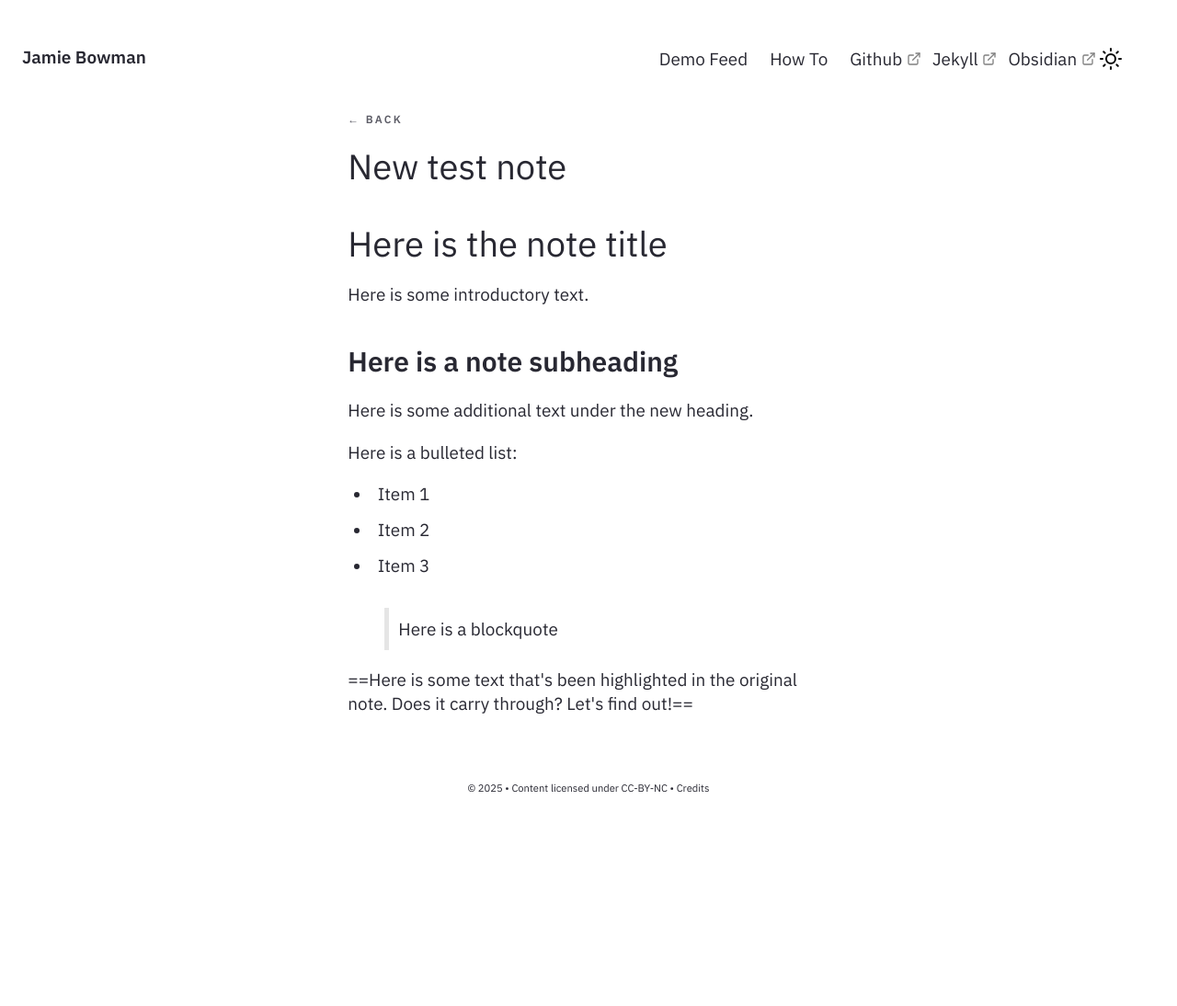
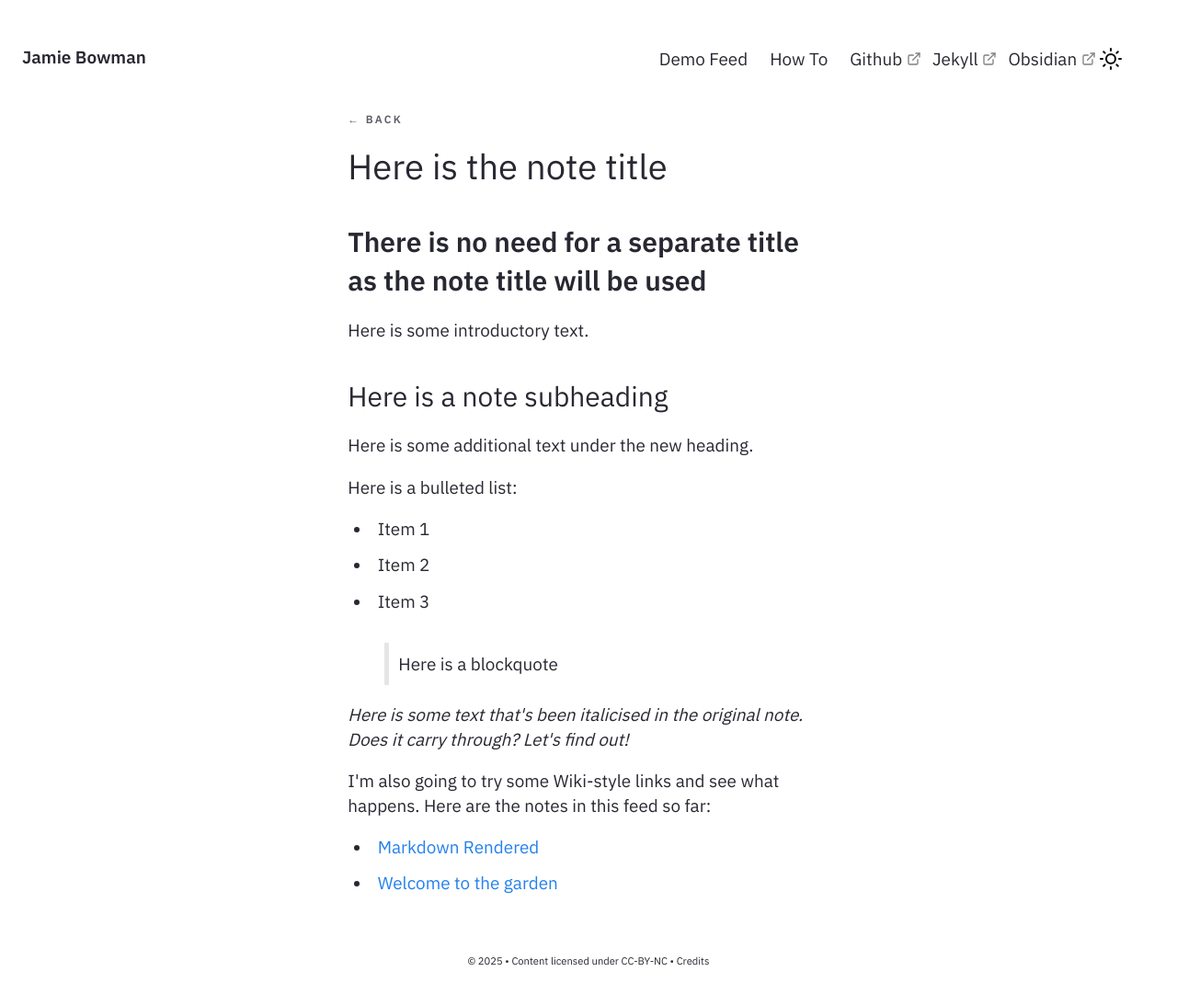
Before and after one commit to jamie-reece/jamie-reece.github.io, a Jekyll site: the page built from _notes/Public/New test note.md, in a window 1280 px wide. Shown: the whole page at 92% size. Built offline with Jekyll 4.4.1, drawn with Linux system fonts in a browser that asks for light colours; before the commit the page ends 906 px from its top, so only the background shows below that.

Commit message:
Add new note to feed and try some formatting changes to note's content for previewing

```diff
--- a/_notes/Public/New test note.md
+++ b/_notes/Public/New test note.md
@@ -1,15 +1,15 @@
 ---
-title: New test note
+title: Here is the note title
 feed: show
 date: 2025-02-17
-permalink: /new-test-note
+permalink:
 format:
 ---
-# Here is the note title
+## There is no need for a separate title as the note title will be used
 
 Here is some introductory text.
 
-## Here is a note subheading
+### Here is a note subheading
 
 Here is some additional text under the new heading.
 
@@ -20,4 +20,8 @@ Here is a bulleted list:
 
 > Here is a blockquote
 
-==Here is some text that's been highlighted in the original note. Does it carry through? Let's find out!==
+*Here is some text that's been italicised in the original note. Does it carry through? Let's find out!*
+
+I'm also going to try some Wiki-style links and see what happens. Here are the notes in this feed so far:
+- [[Markdown Rendered]]
+- [[Welcome to the garden]]
```
